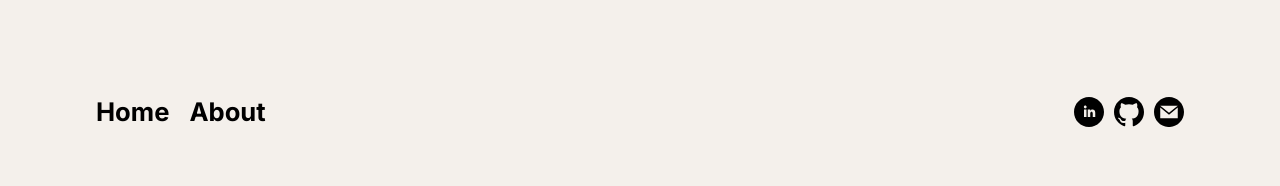
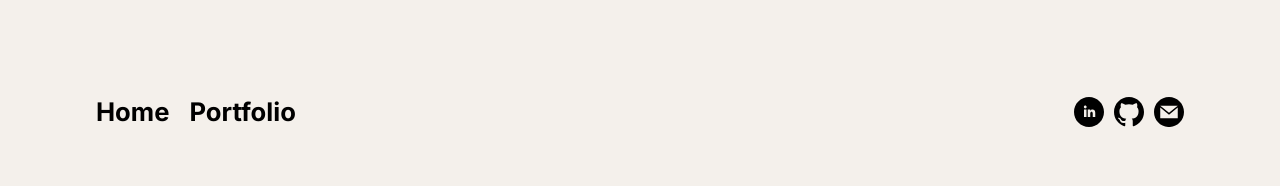
Before and after one commit to javierbarbozam/my_portfolio, a Next.js app: page /about in a window 1280 px wide. Shown: the top 186 px of the page. Built offline with nearby package versions, Linux system fonts and the light colour scheme; a web font is replaced by a local one.

Commit message:
Fix route

```diff
--- a/app/about/page.js
+++ b/app/about/page.js
@@ -12,7 +12,7 @@
               <Link href="/">Home</Link>
             </li>
             <li>
-              <Link href="/about">About</Link>
+              <Link href="/portfolio">Portfolio</Link>
             </li>
           </ul>
         </nav>
```
